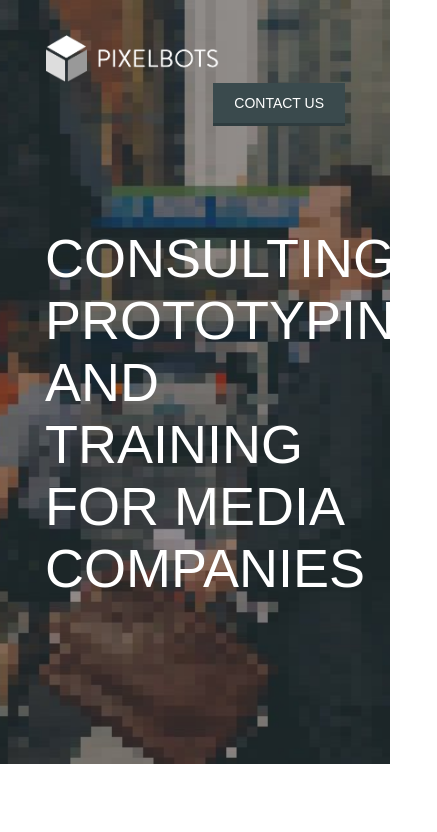
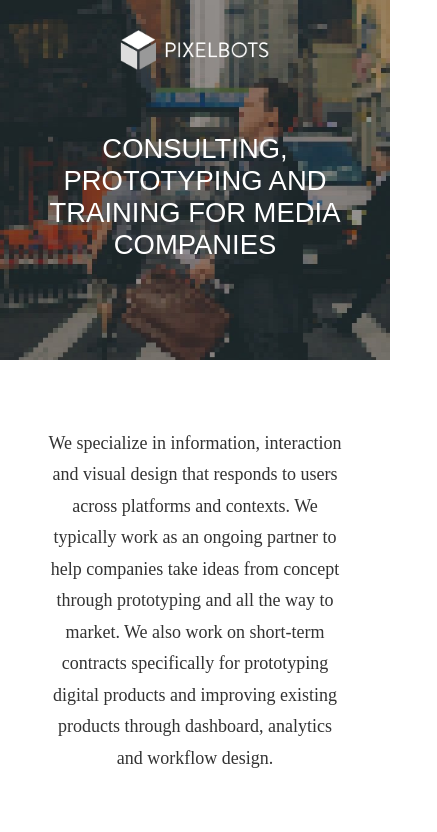
Before and after one commit to pixelbots/pixelbots.github.io, a plain HTML site: page index.html in a window 390 px wide. Shown: the top 832 px of the page, 437 px wide, since content can reach past the window. Drawn offline with nearby package versions, Linux system fonts and the light colour scheme.

Commit message:
Mobile header styles

```diff
--- a/css/_base.scss
+++ b/css/_base.scss
@@ -32,6 +32,9 @@ body {
 	margin: 0;
 	padding: 0;
 	min-height: 1500px;
+	@include breakpoint(mobile-portrait) {
+		font-size: 18px;
+	}
 }
 
 h1, h2, h3, h4, h5, h6 {
@@ -44,6 +47,9 @@ h1, h2, h3, h4 {
 }
 h3 {
 	font-size: em(36px);
+	@include breakpoint(mobile-portrait) {
+		font-size: em(24px);
+	}
 }
 p {
 	color: #333;
--- a/css/_modules.scss
+++ b/css/_modules.scss
@@ -23,6 +23,9 @@ header {
 		}
 	}
 	nav {
+		.button {
+
+		}
 	}
 	.fade-screen {
         background-color: darken($blue-gray, 7);
@@ -34,6 +37,21 @@ header {
         width: 100%;
         z-index: 2;
     }
+    @include breakpoint(mobile-portrait) {
+    	h2 {
+    		font-size: em(32px);
+    		text-align: center;
+    	}
+    	nav .button {
+    		display: none;
+    	}
+    }
+    @include breakpoint(tablet-portrait) {
+    	h2 {
+    		font-size: em(42px);
+    		text-align: center;
+    	}
+    }
 }
 .header__logo {
 	background: url(../img/logo.png) left top no-repeat;
@@ -43,6 +61,10 @@ header {
 	overflow: hidden;
 	text-indent: 100%;
 	white-space: nowrap;
+	@include breakpoint(mobile-portrait) {
+		margin: 0 auto;
+		width: 50%;
+	}
 }
 
 
@@ -64,8 +86,8 @@ header {
 
 // Buttons
 .button {
-	background-color: lighten($blue-gray, 10);
-	border-bottom: 3px solid lighten($blue-gray, 5);
+	background-color: lighten($blue-gray, 20);
+	border-bottom: 3px solid lighten($blue-gray, 10);
 	color: #fff;
 	display: inline-block;
 	font: {
@@ -77,7 +99,7 @@ header {
 	text-decoration: none;
 	text-transform: uppercase;
 	&:hover {
-		background-color: lighten($blue-gray, 15);
-		border-bottom: 3px solid lighten($blue-gray, 8);
+		background-color: lighten($blue-gray, 25);
+		border-bottom: 3px solid lighten($blue-gray, 15);
 	}
 }
```
Also changed, not shown: css/styles.css.
